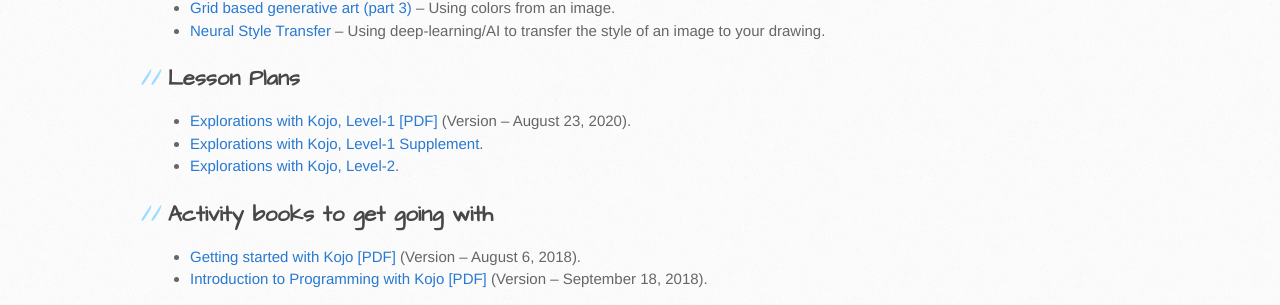
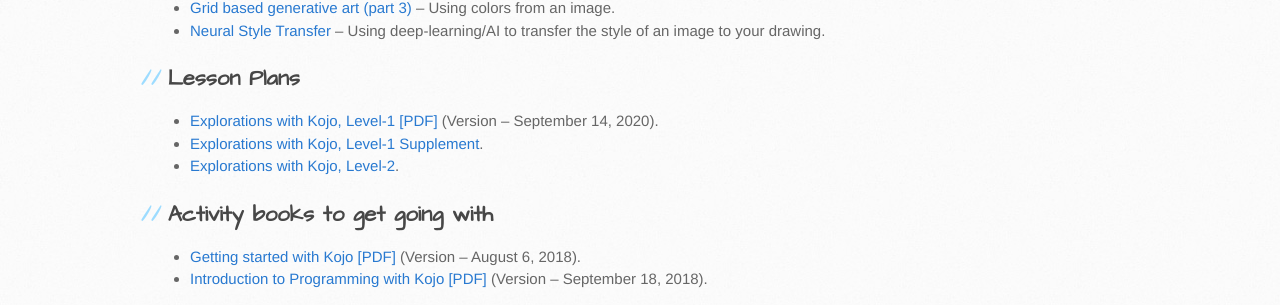
Before and after one commit to kojodoc/kojodoc.github.io, a Jekyll site: the page built from tutorials-index.md, in a window 1280 px wide. Shown: the part 326-631 px from the top of the page. Built offline with Jekyll 4.4.1, drawn with Linux system fonts in a browser that asks for light colours; our own code applies the rules of GitHub Pages for plain Markdown files; the repository's description, which GitHub fills in, is left out.

Commit message:
Update level 1 book link.

```diff
--- a/tutorials-index.md
+++ b/tutorials-index.md
@@ -11,7 +11,7 @@
 * [Neural Style Transfer](tutorials/neural-style.html) -- Using deep-learning/AI to transfer the style of an image to your drawing.
 
 ## Lesson Plans
-* [Explorations with Kojo, Level-1 [PDF]](assets/pdf-books/Kojo-Lessons-Level1-230820.pdf) (Version -- August 23, 2020).
+* [Explorations with Kojo, Level-1 [PDF]](https://github.com/litan/kojo/releases/download/2.9.05_release/Kojo-Lessons-Level1-140920.pdf) (Version -- September 14, 2020).
 * [Explorations with Kojo, Level-1 Supplement](tutorials/lessons-level1-sup/index.html).
 * [Explorations with Kojo, Level-2](tutorials/lessons-level2/index.html).
 
```
